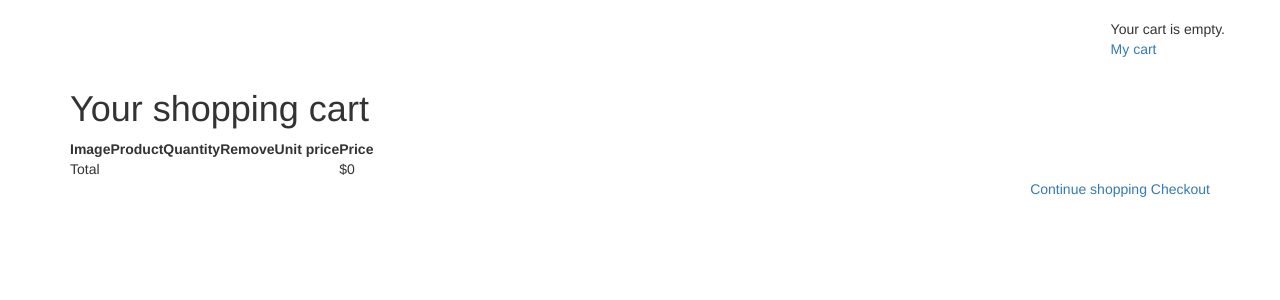
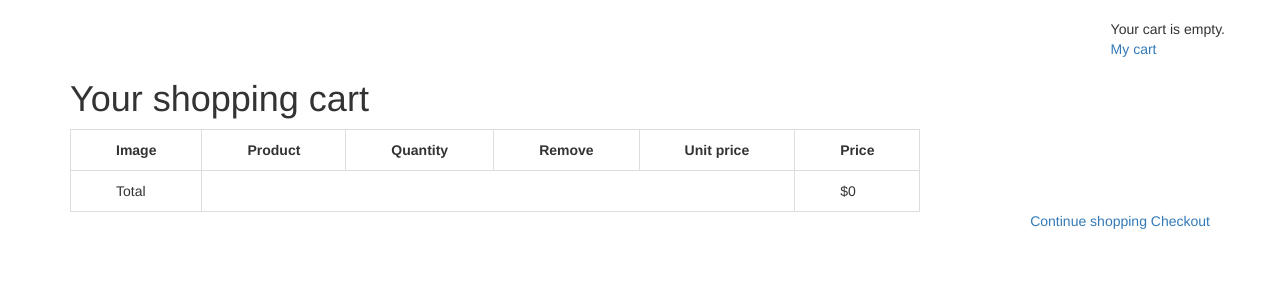
Before and after one commit to DevenBhalerao/OnlineShop, a Django app: page /cart/ in a window 1280 px wide. Shown: the part 51-351 px from the top of the page. Run offline with Django 3.2, Linux system fonts and the light colour scheme; some libraries are stand-ins or nearby versions.

Commit message:
added css to cart detail page

```diff
--- a/static/css/extra.css
+++ b/static/css/extra.css
@@ -1,4 +1,13 @@
-.cart {
+.cart_list {
+    padding-bottom: 10px;
 
-    padding-bottom: 10px;
 }
+
+table.cart_detail, th, td {
+	padding: 10px 45px;
+    margin-bottom: -1px;
+    background-color: #fff;
+    border: 1px solid #ddd;
+}
+
+table.cart_detail >
--- a/templates/cart/detail.html
+++ b/templates/cart/detail.html
@@ -5,7 +5,7 @@ Your shopping cart
 {% endblock %}
 {% block content %}
 <h1>Your shopping cart</h1>
-<table class="cart">
+<table class="cart_detail">
 	<thead>
 		<tr>
 			<th>Image</th>
@@ -20,6 +20,7 @@ Your shopping cart
 		{% for item in cart %}
 		{% with product=item.product %}
 		<tr>
+			<td>image here</td>
 			<a href="{{ product.get_absolute_url }}"><td>{{ product.name }}</td></a>
 			<td>
 				<form action="{% url "cart:add_cart" product.id %}" method="post">
```
Also changed, not shown: db.sqlite3.
